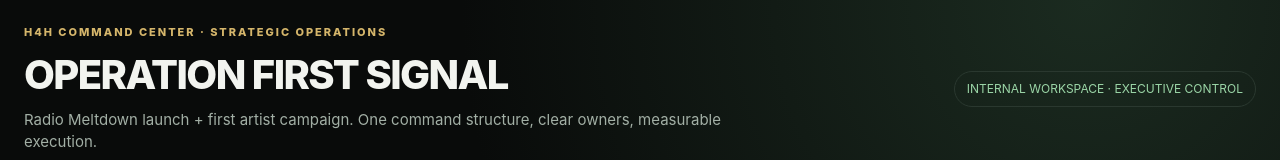
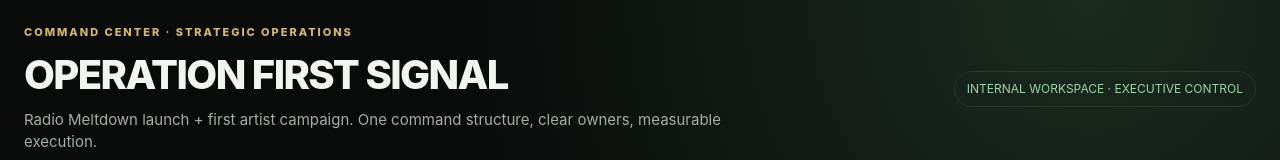
Before and after one commit to fairefaretravels/h4h-CommandCenter, a plain HTML site: page FIRST-SIGNAL/index.html in a window 1280 px wide. Shown: the top 160 px of the page. Drawn offline with Linux system fonts and the light colour scheme.

Commit message:
Remove 'H4H' from Command Center header

```diff
--- a/FIRST-SIGNAL/index.html
+++ b/FIRST-SIGNAL/index.html
@@ -15,7 +15,7 @@ button,input,select,textarea{font:inherit}button{cursor:pointer}.shell{max-width
 <body>
 <div class="shell">
 <header class="top">
- <div><div class="eyebrow">H4H Command Center · Strategic Operations</div><div class="brand">OPERATION FIRST SIGNAL</div><div class="sub">Radio Meltdown launch + first artist campaign. One command structure, clear owners, measurable execution.</div></div>
+ <div><div class="eyebrow">Command Center · Strategic Operations</div><div class="brand">OPERATION FIRST SIGNAL</div><div class="sub">Radio Meltdown launch + first artist campaign. One command structure, clear owners, measurable execution.</div></div>
  <div class="pill">INTERNAL WORKSPACE · EXECUTIVE CONTROL</div>
 </header>
 <section class="stats">
```
